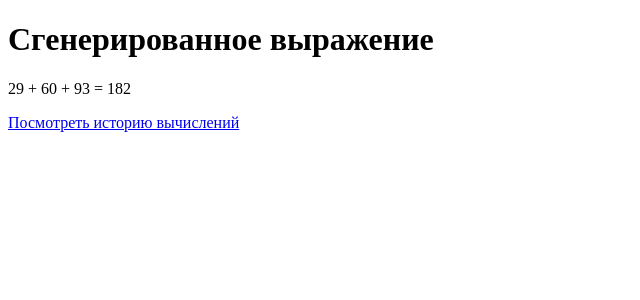
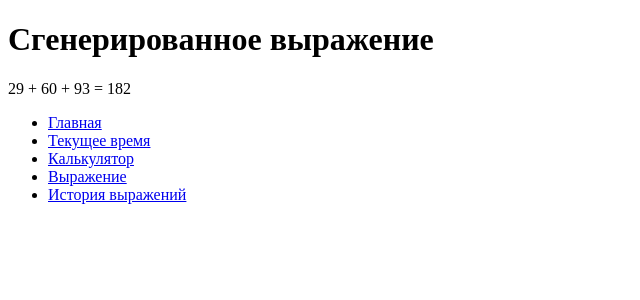
Before and after one commit to AvelRev/-, a Django app: page /expression/ in a window 1280 px wide. Shown: the top 300 px of the page, without its empty margins (0-640 px from the left). Run offline with Django 5.2, Linux system fonts and the light colour scheme.

Commit message:
Стариницы между добавлены

```diff
--- a/first/templates/calc.html
+++ b/first/templates/calc.html
@@ -14,6 +14,8 @@
             <li><a href="/">Главная</a></li>
             <li><a href="/time/">Текущее время</a></li>
             <li><a href="/calc/">Калькулятор</a></li>
+            <li><a href="/expression/">Выражение</a></li>
+            <li><a href="/history/">История выражений.</a></li>
         </ul>
     </nav>
 
--- a/first/templates/expression.html
+++ b/first/templates/expression.html
@@ -8,6 +8,16 @@
 <body>
     <h1>Сгенерированное выражение</h1>
     <p>{{ expression }}</p>
-    <a href="{% url 'history_page' %}">Посмотреть историю вычислений</a>
+
+    <nav>
+        <ul>
+            <li><a href="/">Главная</a></li>
+            <li><a href="/time/">Текущее время</a></li>
+            <li><a href="/calc/">Калькулятор</a></li>
+            <li><a href="/expression/">Выражение</a></li>
+            <li><a href="/history/">История выражений</a></li>
+        </ul>
+    </nav>
+
 </body>
 </html>
--- a/first/templates/my_page.html
+++ b/first/templates/my_page.html
@@ -8,7 +8,7 @@
 <body>
     <h1>Курс "Промышленное программирование"</h1>
     <p>Автор сайта: Шандриков Захар</p>
-    <p>Количество страниц на сайте: 3</p>
+    <p>Количество страниц на сайте: 5</p>
 
     <!-- Меню -->
     <nav>
@@ -16,6 +16,8 @@
             <li><a href="/">Главная</a></li>
             <li><a href="/time/">Текущее время</a></li>
             <li><a href="/calc/">Калькулятор</a></li>
+            <li><a href="/expression/">Выражение</a></li>
+            <li><a href="/history/">История выражений.</a></li>
         </ul>
     </nav>
 </body>
--- a/first/templates/time.html
+++ b/first/templates/time.html
@@ -14,6 +14,8 @@
             <li><a href="/">Главная</a></li>
             <li><a href="/time/">Текущее время</a></li>
             <li><a href="/calc/">Калькулятор</a></li>
+            <li><a href="/expression/">Выражение</a></li>
+            <li><a href="/history/">История выражений.</a></li>
         </ul>
     </nav>
 
```
Also changed, not shown: first/templates/base.html (added, +10 -0 lines), first/templates/history.html (+12 -0 lines).
